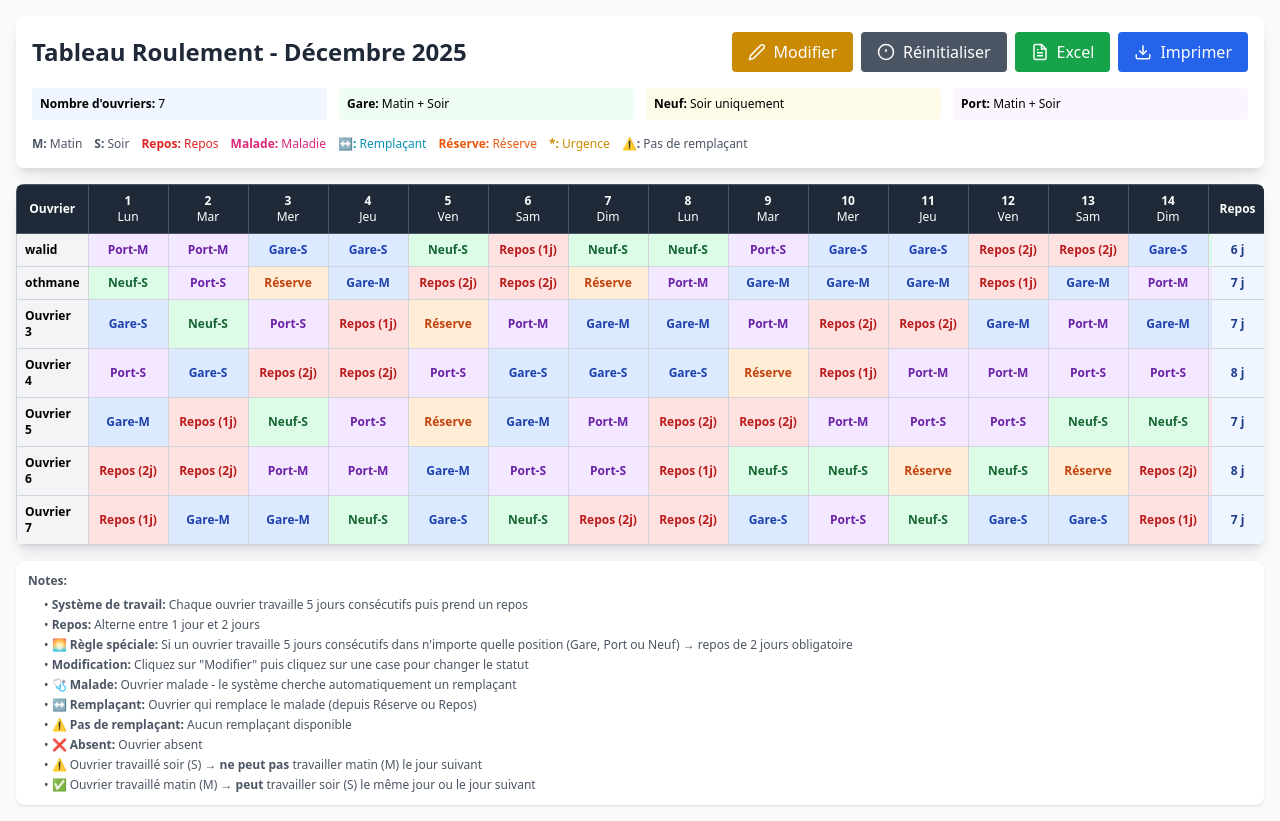
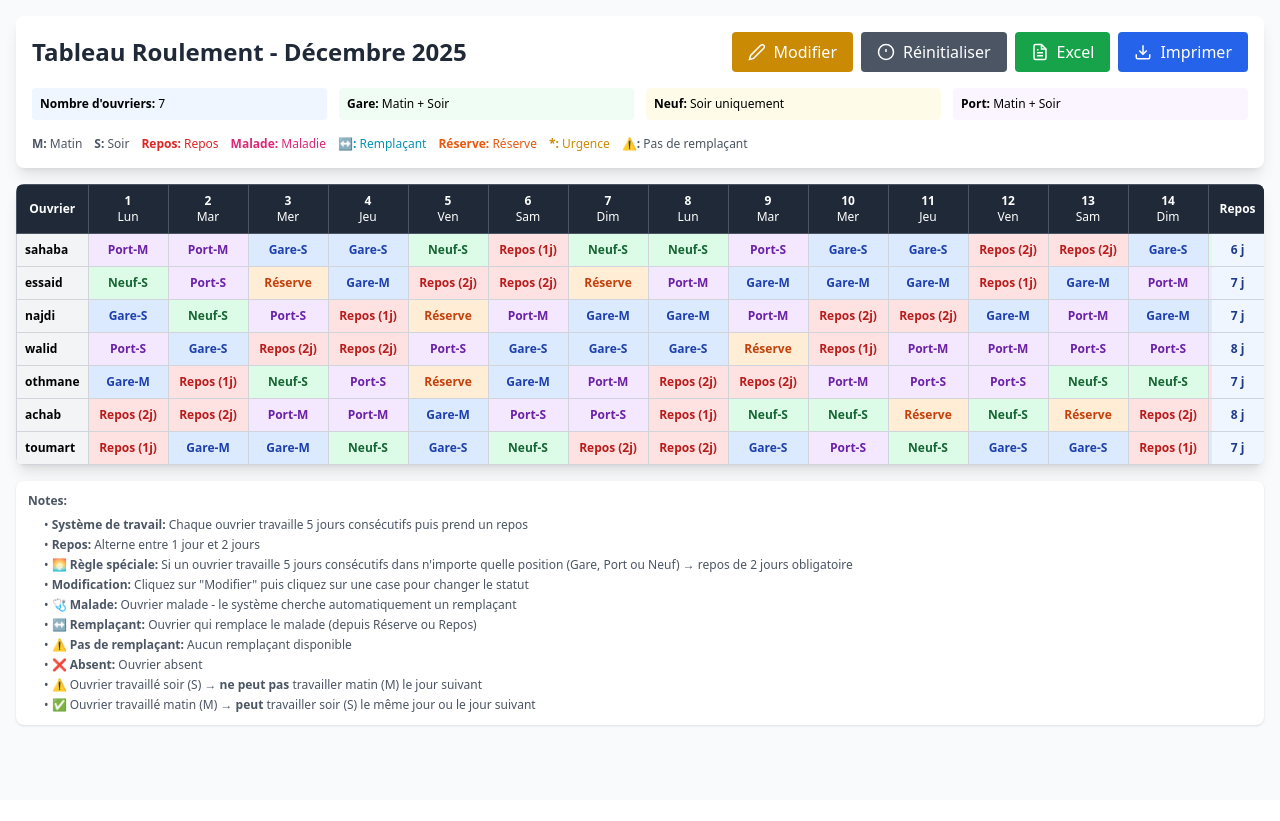
Before and after one commit to walidelhachimi96-create/roulementdecembre, a plain HTML site: page index.html in a window 1280 px wide. After the commit the page ends 800 px from the top, so only its background shows below. Drawn offline with nearby package versions, Linux system fonts and the light colour scheme.

Commit message:
Update index.html

```diff
--- a/index.html
+++ b/index.html
@@ -57,7 +57,7 @@
         };
 
         function RoulementDecembre() {
-            const workers = ['walid', 'othmane', 'Ouvrier 3', 'Ouvrier 4', 'Ouvrier 5', 'Ouvrier 6', 'Ouvrier 7'];
+            const workers = ['sahaba', 'essaid', 'najdi', 'walid ', 'othmane', 'achab', 'toumart'];
 
             const generateSchedule = () => {
                 const schedule = [];
```
